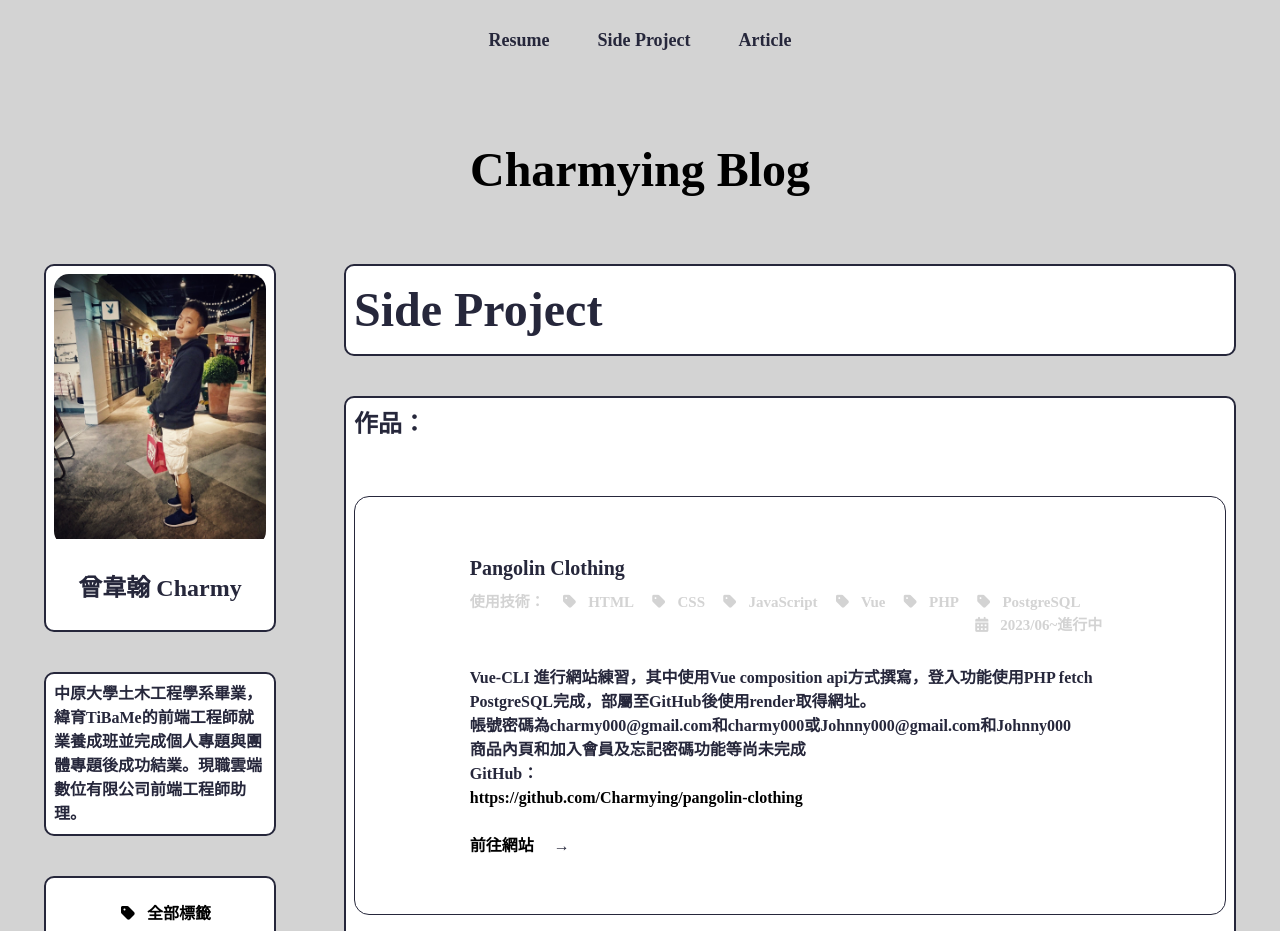
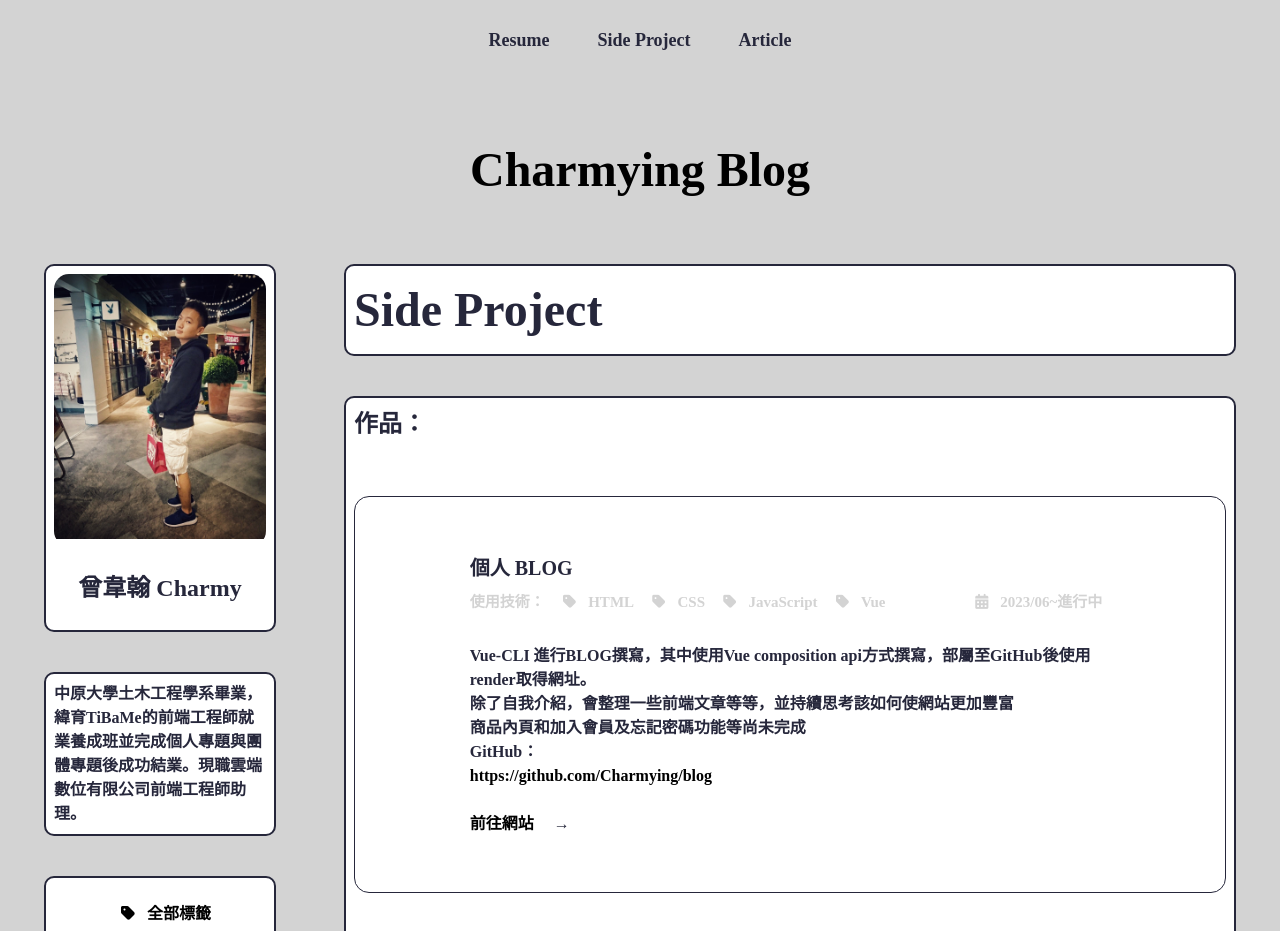
Before and after one commit to Charmy-Old/Blog, a Vue app: page /Side-Project in a window 1280 px wide. Shown: the top 931 px of the page. Built offline with nearby package versions, Linux system fonts and the light colour scheme; a web font is replaced by a local one.

Commit message:
20230704 add 作品

```diff
--- a/src/views/Resume.vue
+++ b/src/views/Resume.vue
@@ -72,20 +72,18 @@
                     <h3>作品：</h3>
                     <div class="resume-underline"></div>
 
-                    <!-- Pangolin Clothing -->
+                    <!-- BLOG -->
                     <div class="resume-projectBlock">
                         <div class="resume-projectText">
-                            <div class="resume-projectTitle">Pangolin Clothing</div>
+                            <div class="resume-projectTitle">個人 BLOG</div>
                             <div class="resume-projectTag">
                                 <p>使用技術：</p>
                                 <p><i class="fa-solid fa-tag"></i>HTML</p>
                                 <p><i class="fa-solid fa-tag"></i>CSS</p>
                                 <p><i class="fa-solid fa-tag"></i>JavaScript</p>
                                 <p><i class="fa-solid fa-tag"></i>Vue</p>
-                                <p><i class="fa-solid fa-tag"></i>PHP</p>
-                                <p><i class="fa-solid fa-tag"></i>PostgreSQL</p>
                                 <span>
-                                    <i class="fa-sharp fa-solid fa-calendar-days"></i>2023/05~進行中
+                                    <i class="fa-sharp fa-solid fa-calendar-days"></i>2023/06~進行中
                                 </span>
                             </div>
                             <div class="article-underline"></div>
@@ -97,6 +95,35 @@
                             </div>
                             <div class="resume-projectLink">
                                 <a href="https://pangolin-clothing.onrender.com/">前往網站</a>
+                                <p>→</p>
+                            </div>
+                        </div>
+                    </div>
+
+                    <!-- Pangolin Clothing -->
+                    <div class="resume-projectBlock">
+                        <div class="resume-projectText">
+                            <div class="resume-projectTitle">Pangolin Clothing 網站練習</div>
+                            <div class="resume-projectTag">
+                                <p>使用技術：</p>
+                                <p><i class="fa-solid fa-tag"></i>HTML</p>
+                                <p><i class="fa-solid fa-tag"></i>CSS</p>
+                                <p><i class="fa-solid fa-tag"></i>JavaScript</p>
+                                <p><i class="fa-solid fa-tag"></i>Vue</p>
+                                <p><i class="fa-solid fa-tag"></i>PHP</p>
+                                <p><i class="fa-solid fa-tag"></i>PostgreSQL</p>
+                                <span>
+                                    <i class="fa-sharp fa-solid fa-calendar-days"></i>2023/06~進行中
+                                </span>
+                            </div>
+                            <div class="article-underline"></div>
+                            <div class="resume-projectContent">
+                                <p>Vue-CLI 進行BLOG撰寫，其中使用Vue composition api方式撰寫，部屬至GitHub後使用render取得網址。</p>
+                                <p>除了自我介紹，會整理一些前端文章等等，並持續思考該如何使網站更加豐富</p>
+                                <p>GitHub：<a href="https://github.com/Charmying/blog">https://github.com/Charmying/blog</a></p>
+                            </div>
+                            <div class="resume-projectLink">
+                                <a href="https://charmying-blog.onrender.com/">前往網站</a>
                                 <p>→</p>
                             </div>
                         </div>
--- a/src/views/Side-Project.vue
+++ b/src/views/Side-Project.vue
@@ -17,10 +17,38 @@
                     <h3>作品：</h3>
                     <div class="sideProject-underline"></div>
 
+                    <!-- BLOG -->
+                    <div class="sideProject-projectBlock">
+                        <div class="sideProject-projectText">
+                            <div class="sideProject-projectTitle">個人 BLOG</div>
+                            <div class="sideProject-projectTag">
+                                <p>使用技術：</p>
+                                <p><i class="fa-solid fa-tag"></i>HTML</p>
+                                <p><i class="fa-solid fa-tag"></i>CSS</p>
+                                <p><i class="fa-solid fa-tag"></i>JavaScript</p>
+                                <p><i class="fa-solid fa-tag"></i>Vue</p>
+                                <span>
+                                    <i class="fa-sharp fa-solid fa-calendar-days"></i>2023/06~進行中
+                                </span>
+                            </div>
+                            <div class="article-underline"></div>
+                            <div class="sideProject-projectContent">
+                                <p>Vue-CLI 進行BLOG撰寫，其中使用Vue composition api方式撰寫，部屬至GitHub後使用render取得網址。</p>
+                                <p>除了自我介紹，會整理一些前端文章等等，並持續思考該如何使網站更加豐富</p>
+                                <p>商品內頁和加入會員及忘記密碼功能等尚未完成</p>
+                                <p>GitHub：<a href="https://github.com/Charmying/blog">https://github.com/Charmying/blog</a></p>
+                            </div>
+                            <div class="sideProject-projectLink">
+                                <a href="https://charmying-blog.onrender.com/">前往網站</a>
+                                <p>→</p>
+                            </div>
+                        </div>
+                    </div>
+
                     <!-- Pangolin Clothing -->
                     <div class="sideProject-projectBlock">
                         <div class="sideProject-projectText">
-                            <div class="sideProject-projectTitle">Pangolin Clothing</div>
+                            <div class="sideProject-projectTitle">Pangolin Clothing 網站練習</div>
                             <div class="sideProject-projectTag">
                                 <p>使用技術：</p>
                                 <p><i class="fa-solid fa-tag"></i>HTML</p>
@@ -44,7 +72,6 @@
                                 <a href="https://pangolin-clothing.onrender.com/">前往網站</a>
                                 <p>→</p>
                             </div>
-
                         </div>
                     </div>
 
```
